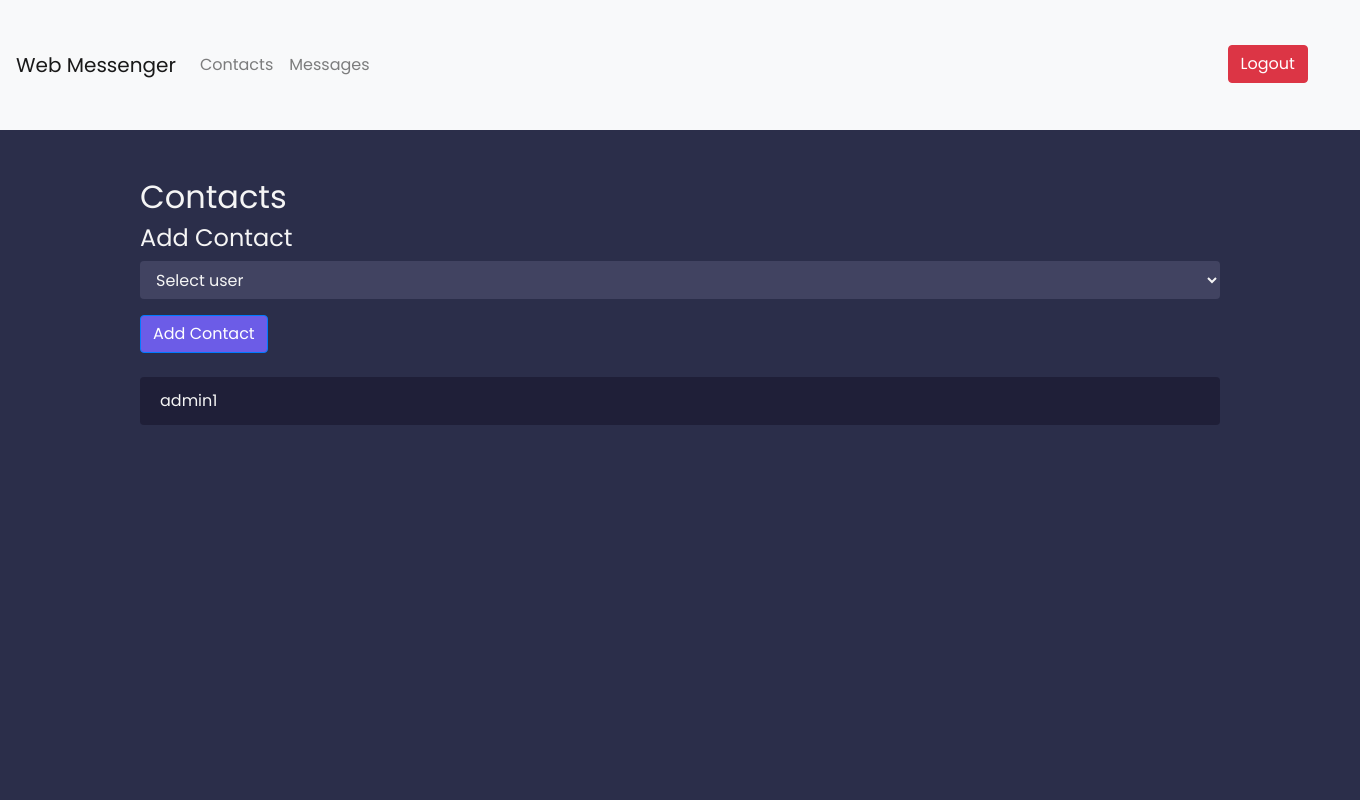
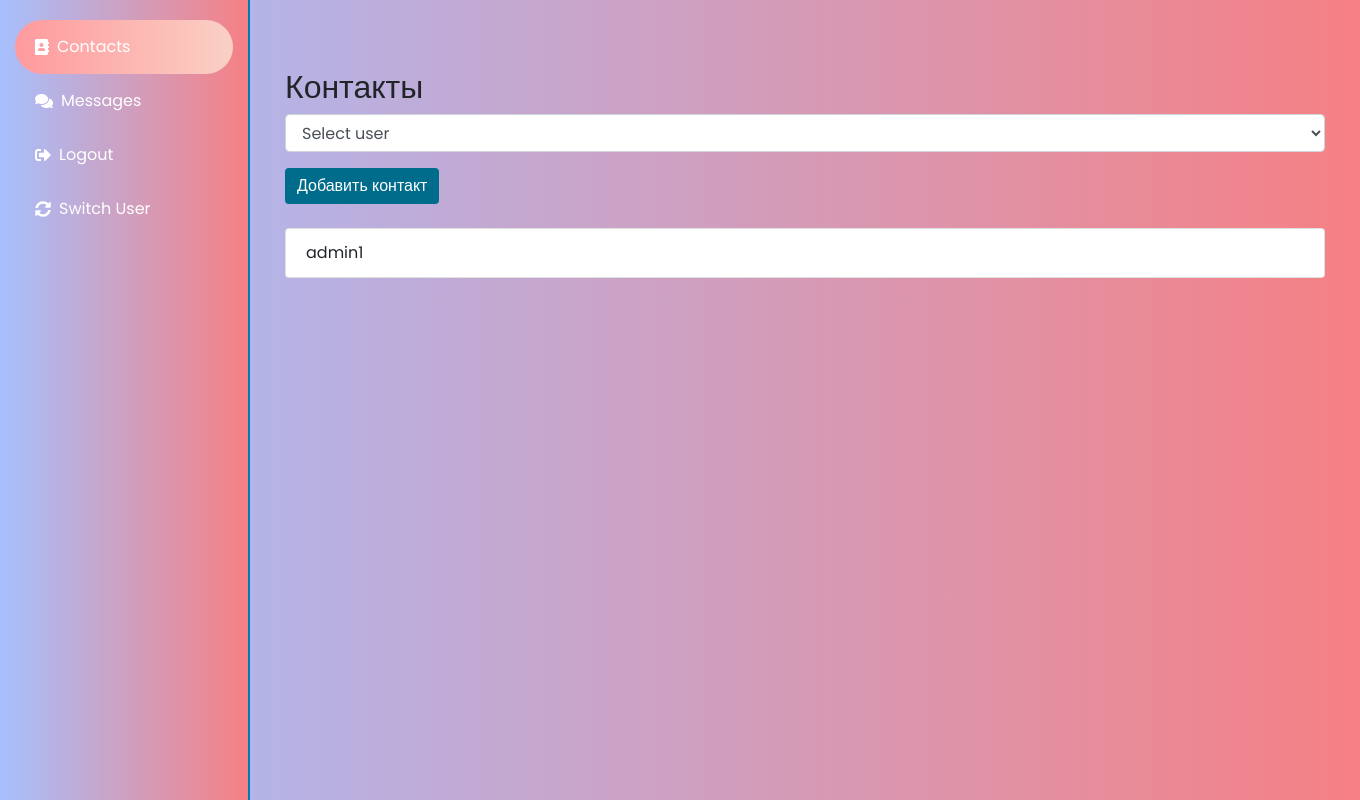
Before and after one commit to Azzimmka/messeger-, a Django app: page /contacts/ in a window 1360 px wide. Run offline with Django 5.2, Linux system fonts and the light colour scheme; a user stored in the database is signed in; data comes from the database, SQL or seed files in the repository; both versions use the stored data as it was after the commit; some libraries are stand-ins or nearby versions.

Commit message:
все готово !!!

```diff
--- a/app/templates/app/base.html
+++ b/app/templates/app/base.html
@@ -1,4 +1,3 @@
-<!-- messenger/templates/messenger/base.html -->
 <!DOCTYPE html>
 <html>
 <head>
@@ -8,159 +7,145 @@
     <link href="https://fonts.googleapis.com/css2?family=Poppins:wght@300;400;600&display=swap" rel="stylesheet">
     <style>
         body {
-            background-color: #2b2e4a;
-            color: #f5f5f5;
             font-family: 'Poppins', sans-serif;
+            background-color: #f4f6f9;
+            margin: 0;
+            overflow-x: hidden;
         }
-        .chat-container {
-            height: 100vh;
-            display: flex;
-            overflow: hidden;
+        .navbar {
+            background: linear-gradient(to right, #a6c0fe, #f68084);
+            color: #ffffff;
+            box-shadow: 0 2px 4px rgba(0,0,0,0.1);
+        }
+        .navbar-brand {
+            font-weight: 600;
+            font-size: 1.5rem;
+        }
+        .navbar-nav .nav-link {
+            color: #ffffff !important;
+        }
+        .navbar-nav .nav-link:hover {
+            color: #dbe3e9 !important;
         }
         .sidebar {
-            width: 25%;
-            background-color: #1f1f38;
-            border-right: 1px solid #414361;
+            height: 100vh;
+            width: 250px;
+            background: linear-gradient(to right, #a6c0fe, #f68084);
+            color: #ffffff;
+            position: fixed;
+            top: 0;
+            left: 0;
             overflow-y: auto;
+            padding-top: 20px;
+            border-right: 2px solid #007ab8;
         }
-        .chat-area {
-            width: 75%;
-            display: flex;
-            flex-direction: column;
-            overflow-y: auto;
-        }
-        .chat-header, .chat-footer {
-            background-color: #1f1f38;
-            padding: 15px;
-            border-bottom: 1px solid #414361;
-        }
-        .chat-footer {
-            border-top: 1px solid #414361;
-        }
-        .chat-messages {
-            flex: 1;
-            padding: 20px;
-            overflow-y: auto;
-            background-color: #2b2e4a;
-        }
-        .message {
-            margin-bottom: 15px;
-            padding: 15px;
-            border-radius: 10px;
-            max-width: 75%;
+        .sidebar .nav-link {
+            color: #ffffff;
+            padding: 15px 20px;
+            font-weight: 500;
+            border-radius: 8px;
             display: flex;
             align-items: center;
+            transition: background-color 0.3s;
         }
-        .message.sent {
-            background-color: #6c5ce7;
-            align-self: flex-end;
-            color: #fff;
-            border-top-right-radius: 0;
+        .sidebar .nav-link:hover {
+
+            background: linear-gradient(to right, #ff9a9e, #fad0c4); border-radius: 70px;
         }
-        .message.received {
-            background-color: #414361;
-            align-self: flex-start;
-            color: #fff;
-            border-top-left-radius: 0;
+        .sidebar .nav-link.active {
+            background: linear-gradient(to right, #ff9a9e, #fad0c4); border-radius: 70px;
+
         }
-        .message .avatar {
-            margin-right: 10px;
+        .sidebar .avatar {
             width: 40px;
             height: 40px;
             border-radius: 50%;
-            overflow: hidden;
+            margin-right: 15px;
         }
-        .message.sent .avatar {
-            margin-left: 10px;
-            margin-right: 0;
+        .content {
+            margin-left: 250px;
+            padding: 20px;
         }
-        .form-control {
-            background-color: #414361;
-            border: none;
-            color: #f5f5f5;
-        }
-        .form-control:focus {
-            background-color: #414361;
-            border: none;
-            color: #f5f5f5;
-        }
-        .btn-primary {
-            background-color: #6c5ce7;
-        }
-        .btn-primary:hover {
-            background-color: #5a4dbd;
-        }
-        .list-group-item {
-            background-color: #1f1f38;
-            color: #f5f5f5;
-            border: none;
+        .chat-header {
+            background: linear-gradient(to right, #ff9a9e, #fad0c4); border-radius: 70px;
+
+            color: #ffffff;
+            padding: 10px 20px;
             display: flex;
             align-items: center;
-        }
-        .list-group-item:hover, .list-group-item.active {
-            background-color: #6c5ce7;
-            border: none;
-        }
-        .list-group-item .avatar {
-            margin-right: 10px;
-            width: 40px;
-            height: 40px;
-            border-radius: 50%;
-            overflow: hidden;
+            border-bottom: 2px solid #007ab8;
         }
         .chat-header .user-info {
             display: flex;
             align-items: center;
         }
         .chat-header .user-info .avatar {
-            margin-right: 10px;
             width: 40px;
             height: 40px;
             border-radius: 50%;
-            overflow: hidden;
+            margin-right: 15px;
+        }
+        .chat-header .user-info .username {
+            font-size: 1.2rem;
+            font-weight: 600;
+        }
+        .chat-footer {
+            background: linear-gradient(to right, #6a11cb 0%, #2575fc 100%);
+
+            color: #ffffff;
+            padding: 10px 20px;
+            background: linear-gradient(to right, #6a11cb 0%, #2575fc 100%);
+
+        }
+        .btn-primary {
+            background-color: #006c8b;
+            border: none;
+        }
+        .btn-primary:hover {
+            background-color: #005b77;
         }
     </style>
 </head>
 <body>
-    <nav class="navbar navbar-expand-lg navbar-light bg-light">
-        <a class="navbar-brand" href="{% url 'home' %}">Web Messenger</a>
-        <div class="collapse navbar-collapse">
-            <ul class="navbar-nav mr-auto">
+
+
+    <div class="sidebar">
+        <div class="container">
+            <div class="nav flex-column">
                 {% if user.is_authenticated %}
-                    <li class="nav-item">
-                        <a class="nav-link" href="{% url 'contact_list' %}">Contacts</a>
-                    </li>
-                    <li class="nav-item">
-                        <a class="nav-link" href="{% url 'message_list' %}">Messages</a>
-                    </li>
-                    <li class="nav-item">
-                        <form action="{% url 'logout' %}" method="post" class="form-inline">
-                            {% csrf_token %}
-                            <button type="submit" class="btn btn-danger" style="margin-left: 850px;" >Logout</button>
-                        </form>
-                    </li>
+                <a class="nav-link {% if request.path == '/contacts/' %}active{% endif %}" href="{% url 'contact_list' %}">
+                    <i class="fas fa-address-book"></i>
+                    <span class="ml-2">Contacts</span>
+                </a>
+                <a class="nav-link {% if request.path == '/messages/' %}active{% endif %}" href="{% url 'message_list' %}">
+                    <i class="fas fa-comments"></i>
+                    <span class="ml-2">Messages</span>
+                </a>
+                <a class="nav-link" href="{% url 'logout' %}">
+                    <i class="fas fa-sign-out-alt"></i>
+                    <span class="ml-2">Logout</span>
+                </a>
+                <a class="nav-link" href="{% url 'switch_user' %}">
+                    <i class="fas fa-sync-alt"></i>  <!-- Логотип для Switch User -->
+                    <span class="ml-2">Switch User</span>
+                </a>
 
                 {% else %}
-                    <li class="nav-item">
-                        <a class="nav-link" href="{% url 'login' %}">Login</a>
-                    </li>
-                    <li class="nav-item">
-                        <a class="nav-link" href="{% url 'register' %}">Register</a>
-                    </li>
+                <a class="nav-link" href="{% url 'login' %}">
+                    <i class="fas fa-sign-in-alt"></i>
+                    <span class="ml-2">Login</span>
+                </a>
+                <a class="nav-link" href="{% url 'register' %}">
+                    <i class="fas fa-user-plus"></i>
+                    <span class="ml-2">Register</span>
+                </a>
+
                 {% endif %}
-            </ul>
+            </div>
         </div>
-        <div class="action-icons">
-            <a class="btn btn-outline-light" href="{% url 'register' %}"><i class="fas fa-user-plus"></i></a>
-            <a class="btn btn-outline-light" href="{% url 'login' %}"><i class="fas fa-sign-in-alt"></i></a>
-            <form action="{% url 'logout' %}" method="post" style="display: inline;">
-                {% csrf_token %}
-                <button class="btn btn-outline-light" type="submit"><i class="fas fa-sign-out-alt"></i></button>
-            </form>
-        </div>
-    </nav>
+    </div>
 
-    <div class="container mt-4">
+    <div class="content">
         {% if messages %}
             {% for message in messages %}
                 <div class="alert alert-{{ message.tags }}">
@@ -170,6 +155,7 @@
         {% endif %}
         {% block content %}{% endblock %}
     </div>
+
     <script src="https://code.jquery.com/jquery-3.5.1.slim.min.js"></script>
     <script src="https://cdn.jsdelivr.net/npm/@popperjs/core@2.5.4/dist/umd/popper.min.js"></script>
     <script src="https://stackpath.bootstrapcdn.com/bootstrap/4.5.2/js/bootstrap.min.js"></script>
--- a/app/templates/app/contact_list.html
+++ b/app/templates/app/contact_list.html
@@ -2,12 +2,19 @@
 {% extends "app/base.html" %}
 
 {% block content %}
+<style>
+body {
+    background: linear-gradient(to right, #a6c0fe, #f68084);
+
+
+}
+</style>
 <div class="container mt-5">
-    <h2>Contacts</h2>
+    <h2>Контакты</h2>
 
     <!-- Форма для добавления контакта -->
     <div class="mb-4">
-        <h4>Add Contact</h4>
+
         <form method="post" action="{% url 'add_contact' %}">
             {% csrf_token %}
             <div class="form-group">
@@ -18,7 +25,7 @@
                     {% endfor %}
                 </select>
             </div>
-            <button type="submit" class="btn btn-primary">Add Contact</button>
+            <button type="submit" class="btn btn-primary">Добавить контакт</button>
         </form>
     </div>
 
--- a/app/urls.py
+++ b/app/urls.py
@@ -11,6 +11,7 @@ urlpatterns = [
     path('contacts/', views.contact_list, name='contact_list'),
     path('messages/', views.message_list, name='message_list'),
     path('send_message/', views.send_message, name='send_message'),
+    path('add_contact/', views.contact_list, name='add_contact'),
     path('switch_user/', views.switch_user, name='switch_user'),
-    path('add_contact/', views.contact_list, name='add_contact'),
+
 ]
--- a/app/views.py
+++ b/app/views.py
@@ -1,12 +1,12 @@
 # app/views.py
 
-from django.shortcuts import render, redirect
+from django.shortcuts import render, redirect, get_object_or_404
 from django.contrib.auth import login as auth_login, authenticate, logout as auth_logout
 from django.contrib.auth.decorators import login_required
 from django.contrib.auth.forms import UserCreationForm, AuthenticationForm
+from django.contrib.auth.models import User
 from .models import Message, Contact
 from .forms import MessageForm
-from .models import Message, User
 
 def home(request):
     return render(request, 'app/home.html')
@@ -37,18 +37,6 @@ def user_logout(request):
     auth_logout(request)
     return redirect('login')
 
-
-from django.shortcuts import render, redirect
-from django.contrib.auth.decorators import login_required
-from django.contrib.auth.models import User
-from .models import Contact
-
-# app/views.py
-from django.shortcuts import render, redirect
-from django.contrib.auth.decorators import login_required
-from django.contrib.auth.models import User
-from .models import Contact
-
 @login_required
 def contact_list(request):
     contacts = Contact.objects.filter(user=request.user)
@@ -66,13 +54,6 @@ def contact_list(request):
         return redirect('contact_list')
 
     return render(request, 'app/contact_list.html', {'contacts': contacts, 'all_users': all_users})
-
-
-# app/views.py
-from django.shortcuts import render, redirect, get_object_or_404
-from django.contrib.auth.decorators import login_required
-from django.contrib.auth.models import User
-from .models import Message, Contact
 
 @login_required
 def message_list(request):
@@ -116,7 +97,15 @@ def send_message(request):
         form = MessageForm()
     return render(request, 'app/send_message.html', {'form': form})
 
-@login_required
+
+from django.contrib.auth import authenticate, login as auth_login
+
 def switch_user(request):
-    # Логика для смены пользователя
-    return redirect('home')
+    if request.method == 'POST':
+        username = request.POST.get('username')
+        password = request.POST.get('password')
+        user = authenticate(username=username, password=password)
+        if user is not None:
+            auth_login(request, user)
+            return redirect('home')  # Перенаправление на главную страницу после входа
+    return render(request, 'app/switch_user.html')
```
Also changed, not shown: app/templates/app/home.html (+9 -5 lines), app/templates/app/login.html (+15 -5 lines), app/templates/app/message_list.html (+13 -7 lines), app/templates/app/register.html (+5 -3 lines), app/templates/app/switch_user.html (added, +26 -0 lines), db.sqlite3.
